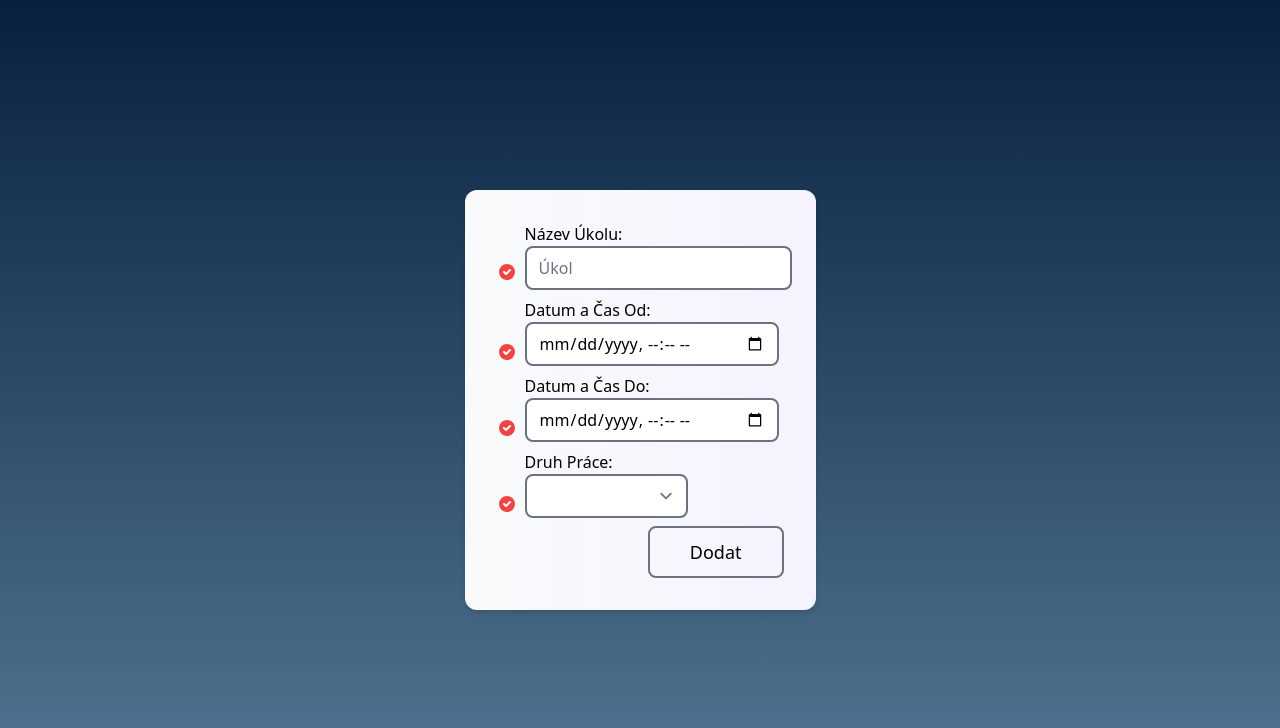
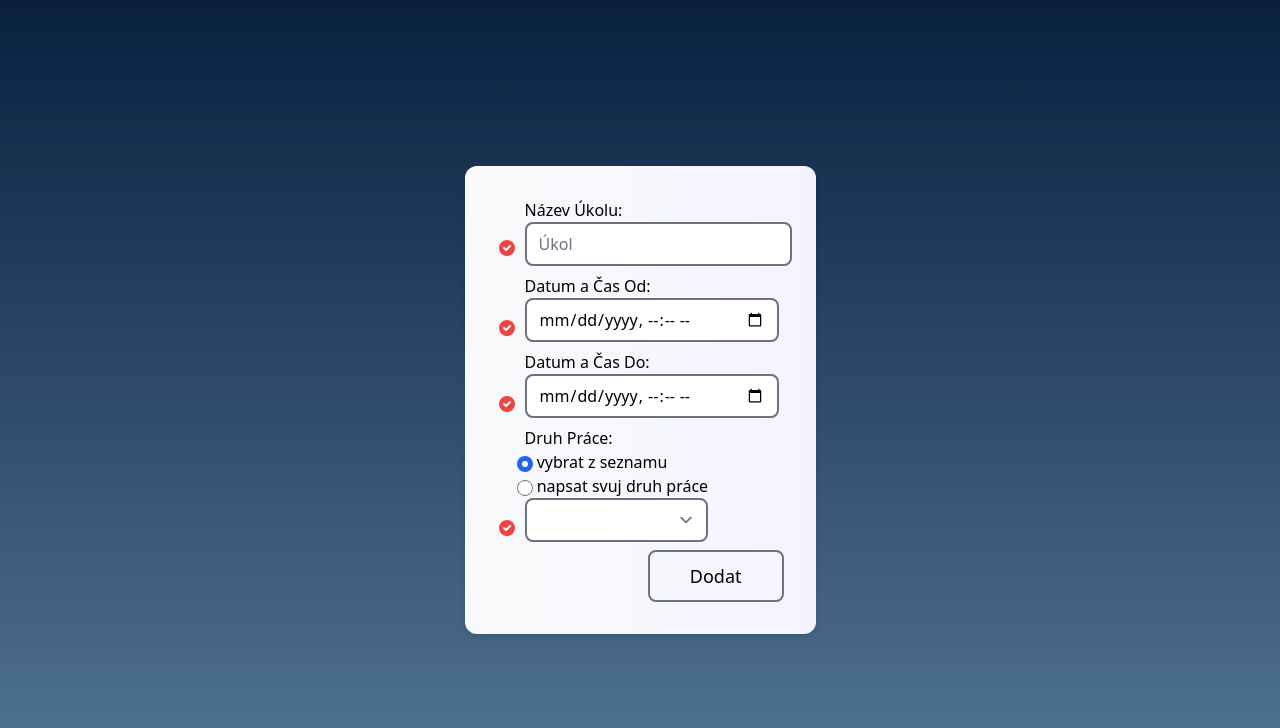
Before and after one commit to kulchaka/todolistcz-vue, a Vue app: page / in a window 1280 px wide. Shown: the top 728 px of the page. Built offline with nearby package versions, Linux system fonts and the light colour scheme; the HTML template or start-up script is replaced by a standard one.

Commit message:
select type of work

```diff
--- a/src/App.vue
+++ b/src/App.vue
@@ -80,7 +80,12 @@
                 </span>
                 <div class="flex flex-col">
                   <label class="ml-2" for="typeofwork">Druh Práce:</label>
+                  <div class="flex flex-col">
+                    <label for="schedule"><input v-model="workSelected" value='yes' type="radio" name="job" id="schedule"> vybrat z seznamu</label>
+                    <label for="owntype"><input v-model="workSelected" value='no' type="radio" name="job" id="owntype"> napsat svuj druh práce</label>
+                  </div>
                    <select
+                    v-if="workSelected === 'yes'"
                     v-model="work"
                     id="typeofwork"
                     class="ml-2 rounded-lg border-2 border-gray-500 hover:border-cyan-500 focus:border-cyan-500"
@@ -90,6 +95,14 @@
                       <option>Programování</option>
                       <option>Meetingy</option>
                     </select>
+                    <input
+                      v-else
+                      v-model="work"
+                      class="ml-2 rounded-lg border-2 border-gray-500 hover:border-cyan-500 focus:border-cyan-500"
+                      type="text"
+                      id="worktext"
+                      required
+                    >
                 </div>
               </div>
               <div class="inline-block mt-2 self-end">
@@ -145,7 +158,7 @@ export default {
       sortedTimeStart: false,
       sortedTimeEnd: false,
       sortedWork: false,
-      validate: false
+      workSelected: 'yes'
     }
   },
   methods: {
@@ -260,18 +273,11 @@ export default {
         this.sortedTimeEnd = false
         this.sortedWork = false
       }
-    },
-    buttonValidate () {
-      if (this.name && this.timestart && this.timeend && this.work) {
-        this.validate = true
-      } else {
-        this.validate = false
-      }
     }
   },
   watch: {
-    name () {
-      console.log(this.name)
+    workSelected () {
+      console.log(this.workSelected)
     }
   }
 }
```
